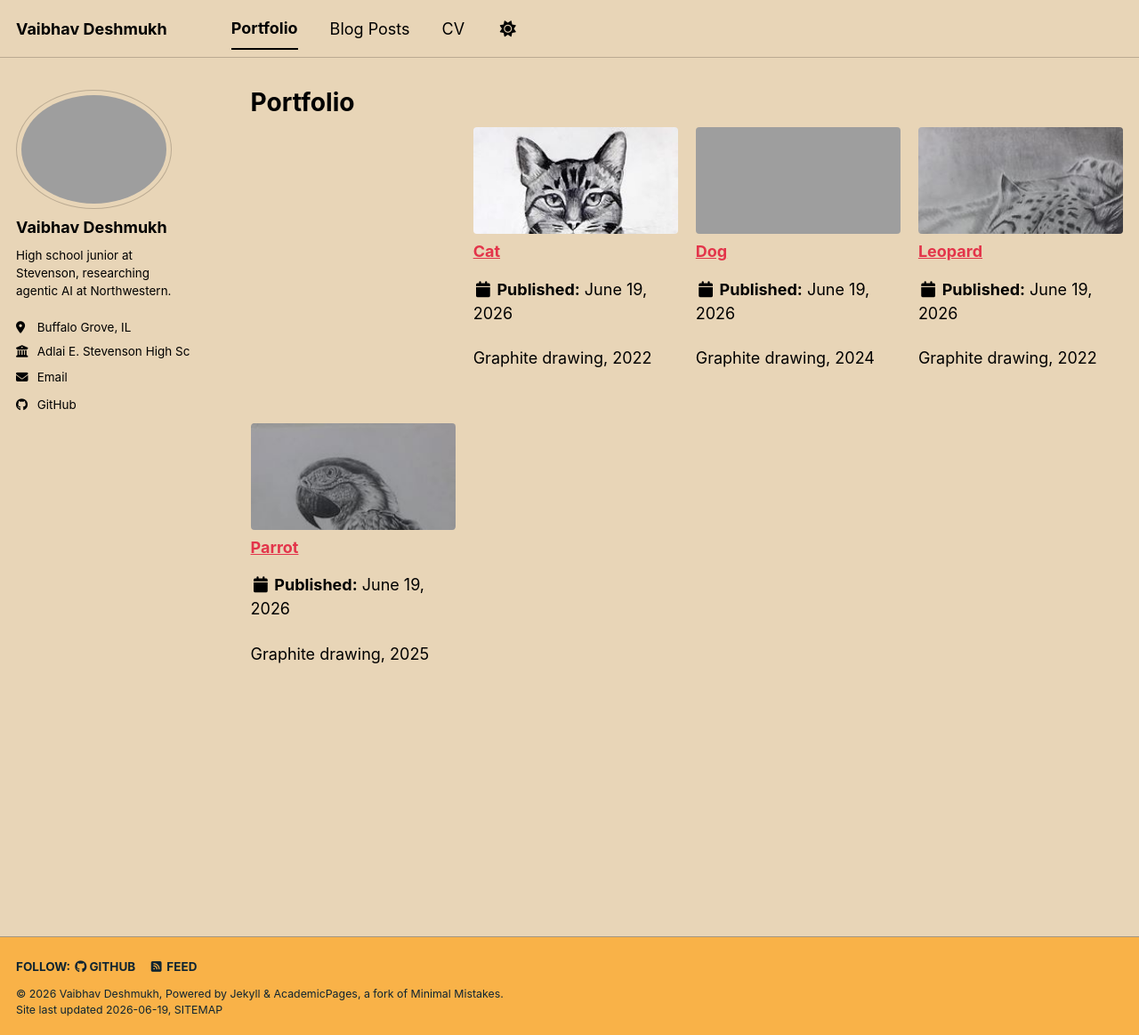
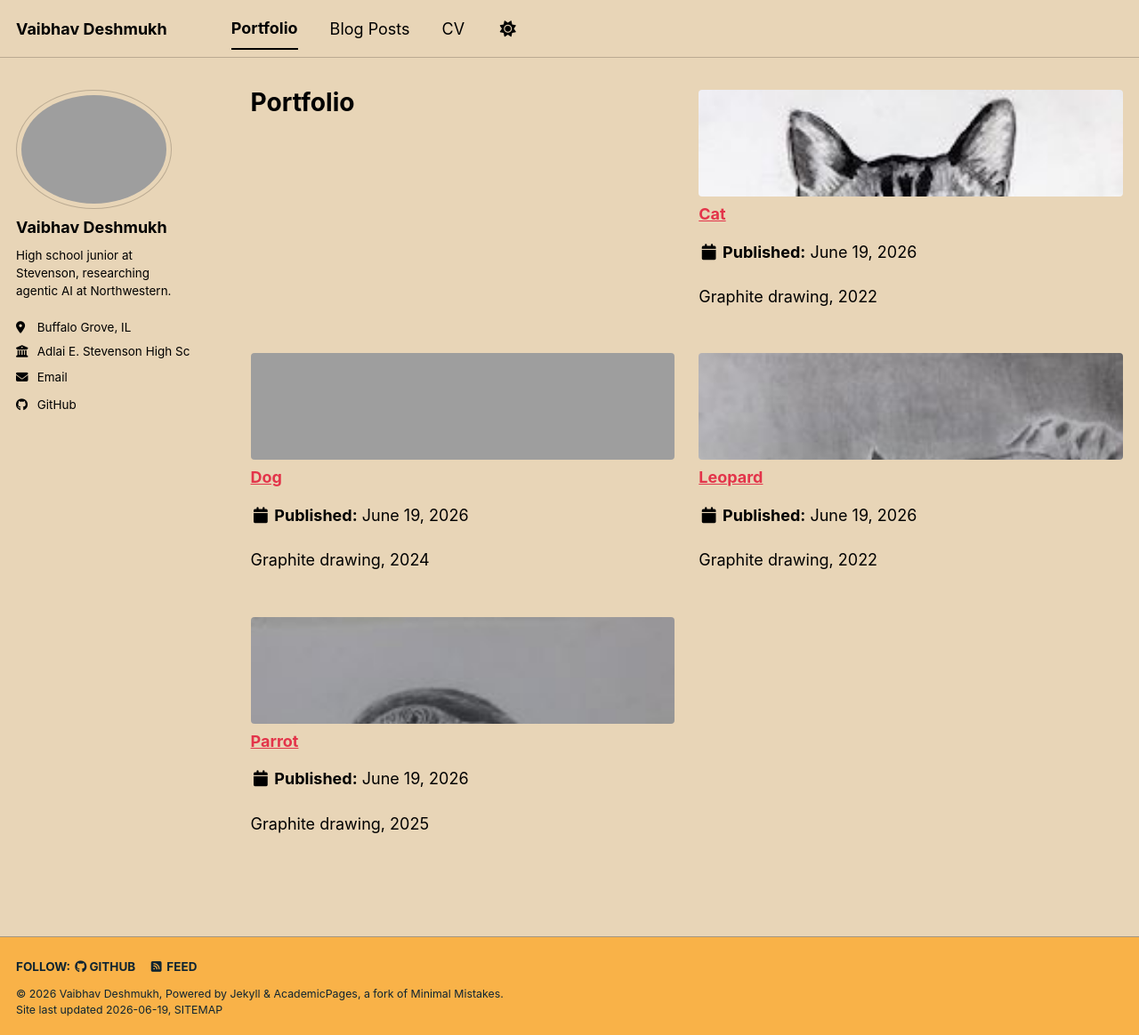
Before and after one commit to VaibhavDeshmukh1/VaibhavDeshmukh1.github.io, a Jekyll site: the page built from _pages/portfolio.html, in a window 1280 px wide and 1164 px high. Shown: the whole window at 89% size. Built offline with Jekyll 4.4.1, drawn with Linux system fonts in a browser that asks for light colours; a script bundle is joined from its source files by our own code; library files that are not in the unit come from our copies.

Commit message:
fix portfolio grid layout with CSS grid

```diff
--- a/_pages/portfolio.html
+++ b/_pages/portfolio.html
@@ -9,12 +9,20 @@ author_profile: true
 
 
 {% for post in site.portfolio %}
-  {% include archive-single.html type="grid"%}
+  {% include archive-single.html type="grid" %}
 {% endfor %}
 
 <style>
+  .archive {
+    display: grid !important;
+    grid-template-columns: repeat(2, 1fr) !important;
+    gap: 1.5em !important;
+  }
   .archive .grid__item {
-    flex: 0 1 calc(50% - 1em) !important;
-    max-width: calc(50% - 1em) !important;
+    width: auto !important;
+    max-width: none !important;
+    margin: 0 !important;
+    float: none !important;
+    clear: none !important;
   }
 </style>
```
